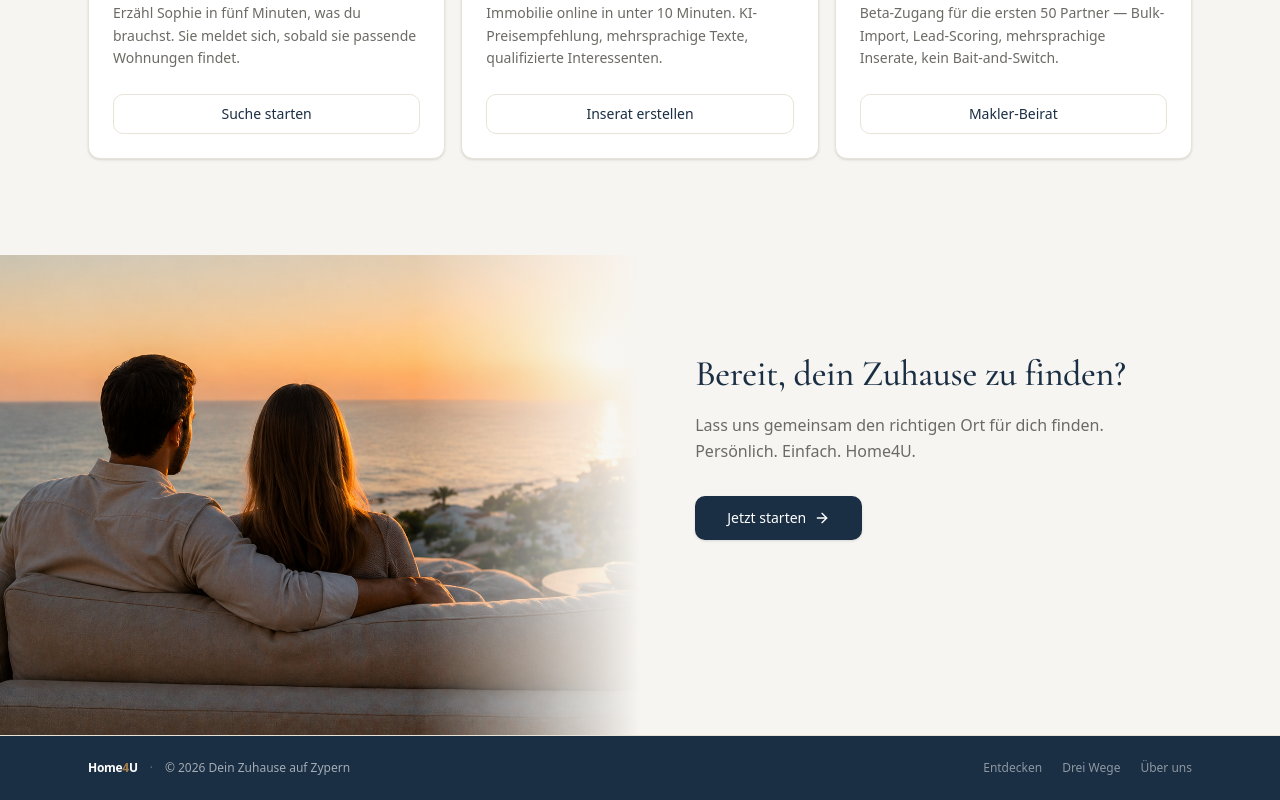
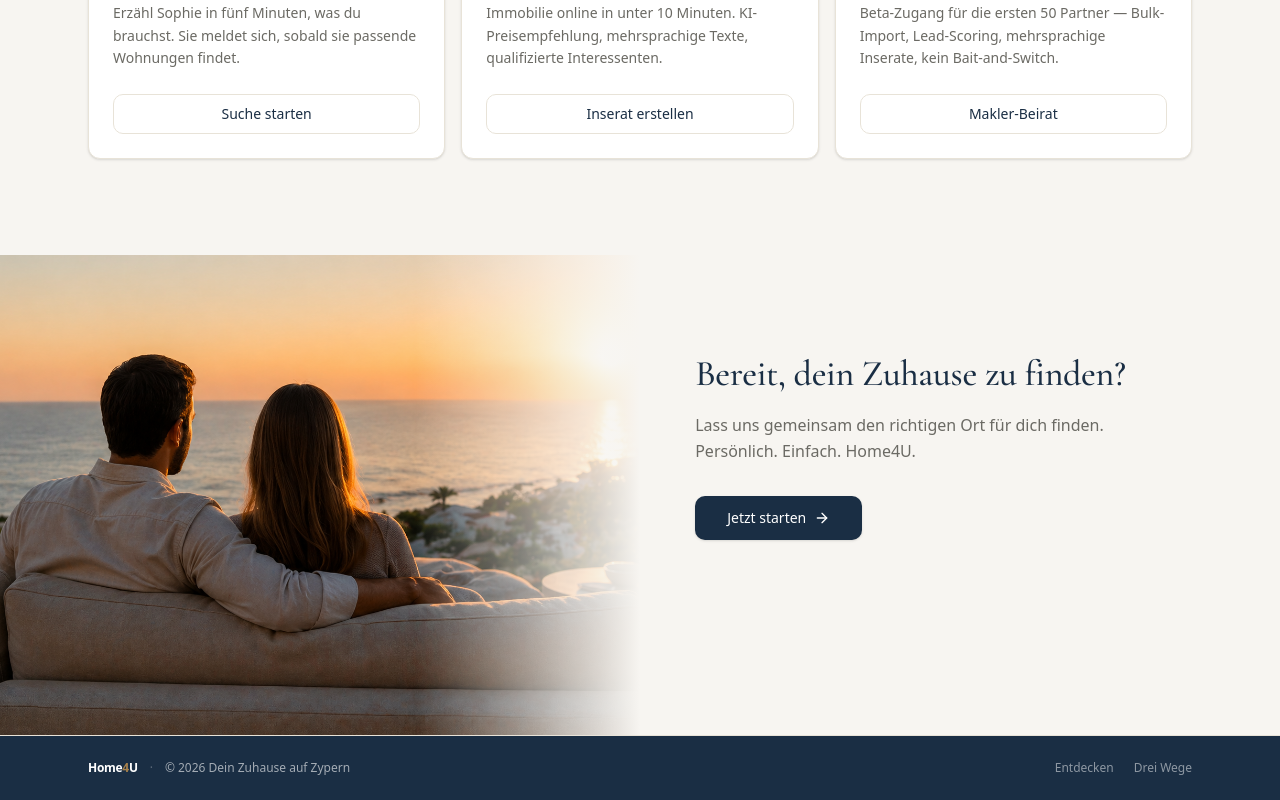
Before and after one commit to ToothMC/home4u-app, a Next.js app: page / in a window 1280 px wide. Shown: the part 1414-2214 px from the top of the page. Built offline with nearby package versions, Linux system fonts and the light colour scheme; no server answers.

Commit message:
chore(landing): „Über uns"-Link aus Footer entfernt
Footer zeigt jetzt nur noch Entdecken + Drei Wege.

Co-Authored-By: Claude Opus 4.7 (1M context) <noreply@anthropic.com>

```diff
--- a/app/page.tsx
+++ b/app/page.tsx
@@ -237,7 +237,6 @@ export default function LandingPage() {
           <div className="flex items-center gap-5 text-white/50">
             <Link href="/matches" className="hover:text-white">Entdecken</Link>
             <a href="#pfade" className="hover:text-white">Drei Wege</a>
-            <a href="#warum" className="hover:text-white">Über uns</a>
           </div>
         </div>
       </footer>
```
